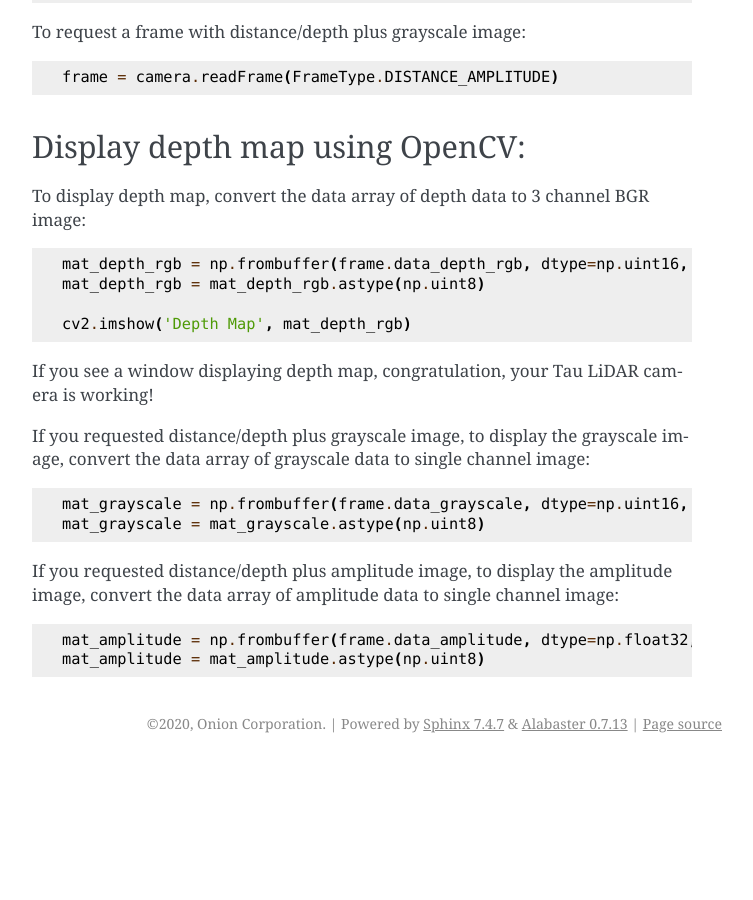
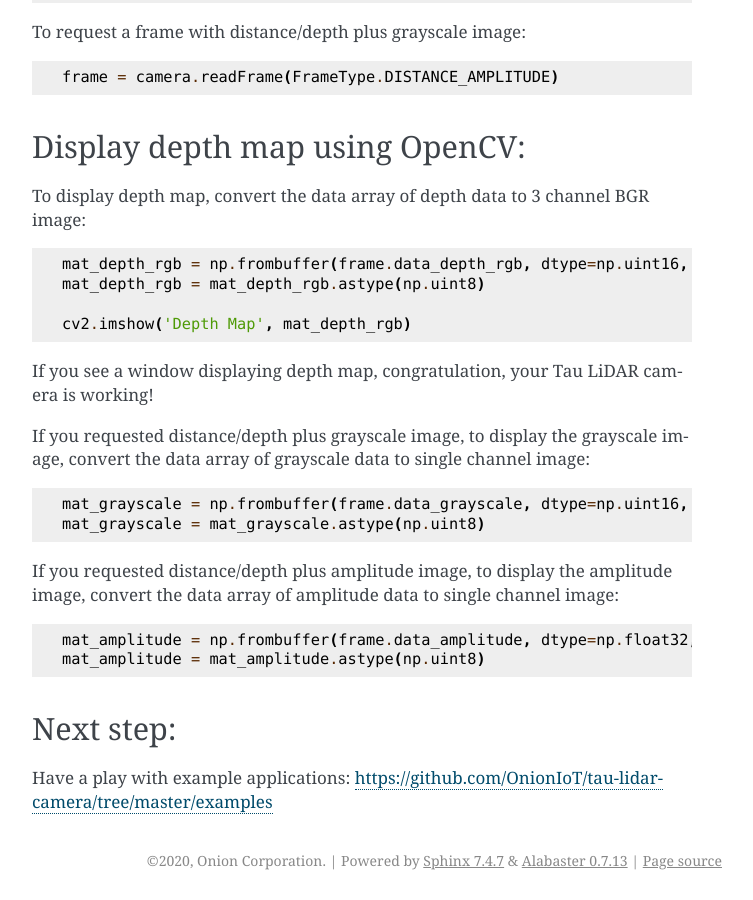
Before and after one commit to OnionIoT/tau-lidar-camera, a Sphinx documentation site: the page built from docs/quickstart.rst, in a window 1280 px wide and 900 px high, scrolled down 1800 px. Shown: the whole window, without its empty margins (388-1141 px from the left). Built offline with Sphinx 7.4.7, drawn with Linux system fonts in a browser that asks for light colours; before the commit the page ends 2563 px from its top, so only the background shows below that.

Commit message:
Update quickstart.rst

```diff
--- a/docs/quickstart.rst
+++ b/docs/quickstart.rst
@@ -123,3 +123,9 @@
 
    mat_amplitude = np.frombuffer(frame.data_amplitude, dtype=np.float32, count=-1, offset=0).reshape(frame.height, frame.width)
    mat_amplitude = mat_amplitude.astype(np.uint8)
+
+
+Next step:
+---------
+
+Have a play with example applications: https://github.com/OnionIoT/tau-lidar-camera/tree/master/examples
```
